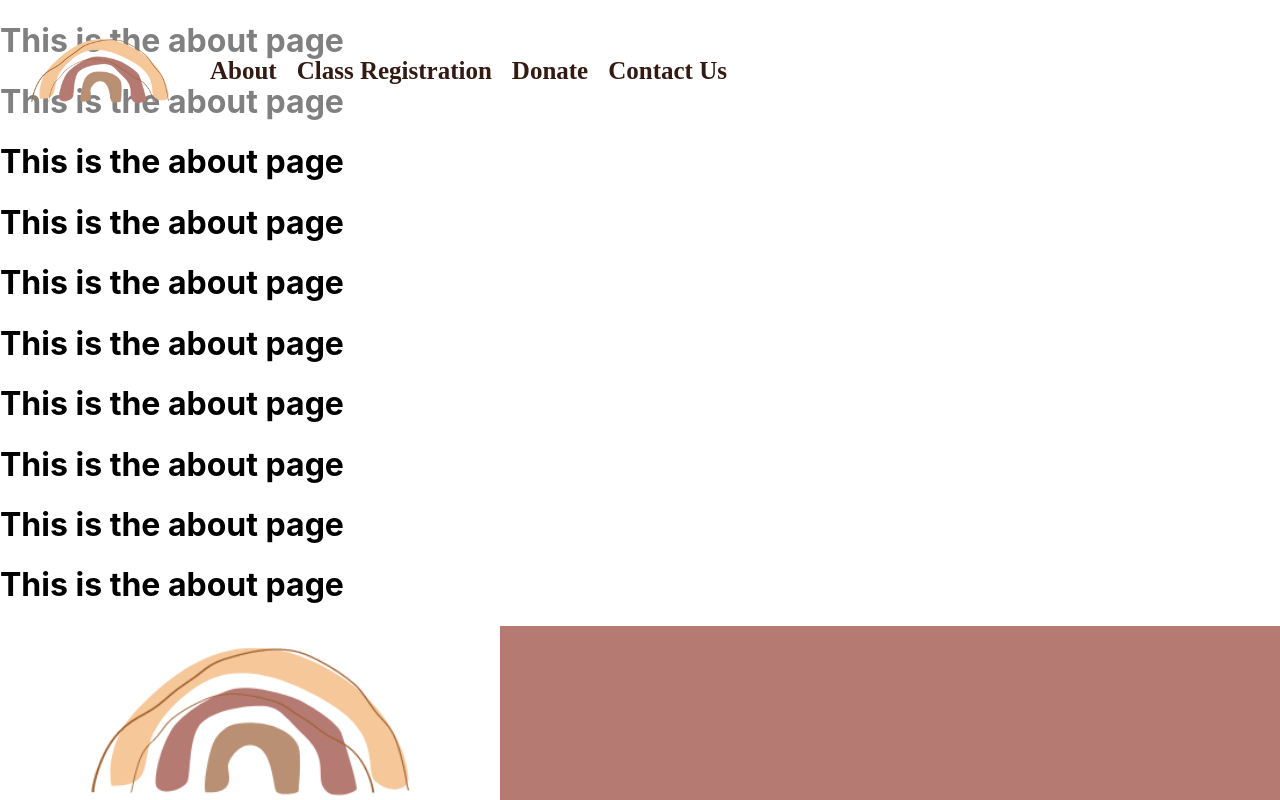
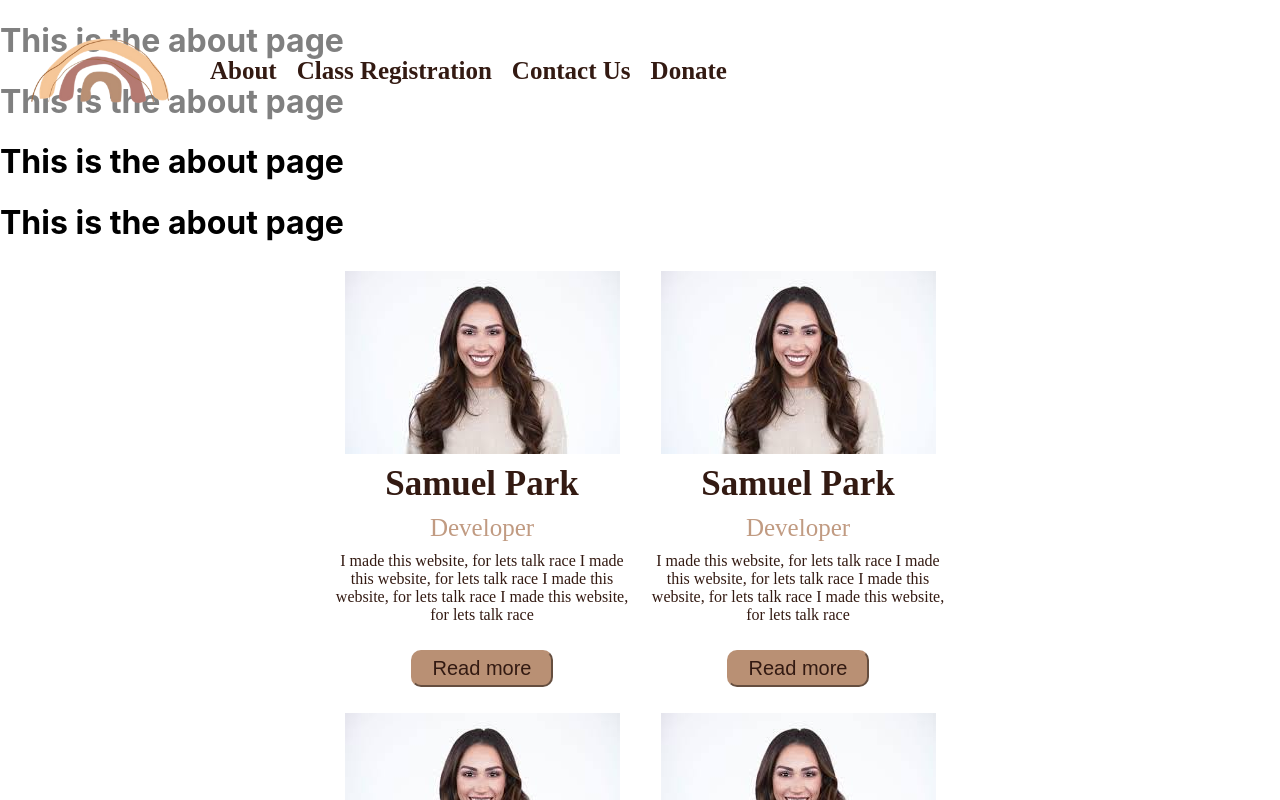
Before and after one commit to sd99park/Lets-Talk-Race-Website, a React (Create React App) app: page /About in a window 1280 px wide. Shown: the top 800 px of the page. Built offline with nearby package versions, Linux system fonts and the light colour scheme.

Commit message:
Created profiles, and profile descriptions

```diff
--- a/src/App.js
+++ b/src/App.js
@@ -2,7 +2,7 @@
 import "./App.css";
 import Header from "./components/Header";
 import MainPage from "./components/MainPage";
-import About from "./components/About";
+import About from "./components/About/About";
 import Footer from "./components/Footer";
 import Donate from "./components/Donate";
 import Register from "./components/Register";
@@ -17,9 +17,9 @@ function App() {
         <Routes>
           <Route path="/" element={<MainPage />} />
           <Route path="/About" element={<About />} />
-          <Route path="/Donate" element={<Donate />} />
           <Route path="/Registration" element={<Register />} />
           <Route path="/Contact" element={<Contact />} />
+          <Route path="/Donate" element={<Donate />} />
         </Routes>
         <Footer />
       </BrowserRouter>
--- a/src/components/About.js
+++ b/src/components/About/About.js
@@ -1,3 +1,6 @@
+import ProfilePage from "./Profiles/ProfilePage";
+import { useState } from "react";
+
 const About = () => {
   return (
     <>
@@ -5,12 +8,8 @@ const About = () => {
       <h1> This is the about page</h1>
       <h1> This is the about page</h1>
       <h1> This is the about page</h1>
-      <h1> This is the about page</h1>
-      <h1> This is the about page</h1>
-      <h1> This is the about page</h1>
-      <h1> This is the about page</h1>
-      <h1> This is the about page</h1>
-      <h1> This is the about page</h1>
+
+      <ProfilePage />
     </>
   );
 };
--- /dev/null
+++ b/src/components/About/Profiles/ProfileCard.css
@@ -0,0 +1,122 @@
+.card-container {
+  width: 300px;
+  padding: 0.5rem;
+}
+
+.card-img {
+  display: flex;
+  justify-content: center;
+  align-items: center;
+}
+
+.card-name {
+  text-align: center;
+  margin-top: 10px;
+  margin-bottom: 10px;
+  font-size: 35px;
+  font-family: "Belleza";
+  color: rgba(51 26 18);
+}
+
+.card-title {
+  margin-top: 10px;
+  margin-bottom: 10px;
+  font-family: "Montserrat";
+  color: rgba(193 155 130);
+  text-align: center;
+  font-size: 25px;
+}
+
+.card-summary {
+  color: rgba(51 26 18);
+  font-family: "Montserrat";
+  text-align: center;
+  margin-top: 10px;
+}
+
+.card-button {
+  background-color: rgba(185 144 116);
+  color: rgba(51 26 18);
+  font-size: 20px;
+  padding: 5px 20px;
+  margin: 10px 0px;
+  cursor: pointer;
+  border-radius: 10px;
+  border-color: rgba(185 144 116);
+}
+.card-button:hover {
+  background-color: rgba(181 122 113);
+  border-color: rgba(181 122 113);
+}
+
+.card-button-position {
+  display: flex;
+  justify-content: center;
+  align-items: center;
+}
+
+.centered-container {
+  padding: 1rem;
+  margin: 1rem;
+  position: relative;
+  display: flex;
+  justify-content: center;
+  align-items: center;
+  background-color: rgba(245 244 244);
+  width: 80%;
+}
+
+.full-container {
+  display: flex;
+  justify-content: center;
+  align-items: center;
+}
+
+.top-container {
+  display: flex;
+}
+.full-img {
+  padding: 1rem;
+}
+
+.full-name-title {
+  align-items: center;
+  padding-left: 2cm;
+  padding-top: 1cm;
+}
+
+.full-name {
+  text-align: center;
+  margin-top: 10px;
+  margin-bottom: 10px;
+  font-size: 35px;
+  font-family: "Belleza";
+  color: rgba(51 26 18);
+}
+
+.full-title {
+  margin-top: 10px;
+  margin-bottom: 10px;
+  font-family: "Montserrat";
+  color: rgba(193 155 130);
+  text-align: center;
+  font-size: 25px;
+}
+
+.full-button {
+  position: absolute;
+  top: 0px;
+  right: 0px;
+  font-size: 30px;
+  color: rgba(185 144 116);
+  border: none;
+  background-color: rgba(245 244 244);
+}
+
+.full-description {
+  padding: 1rem;
+  padding-bottom: 0;
+  font-family: "Montserrat";
+  font-size: 17px;
+  color: rgba(51 26 18);
+}
--- /dev/null
+++ b/src/components/About/Profiles/ProfileCard.js
@@ -0,0 +1,58 @@
+import { useState } from "react";
+import "./ProfileCard.css";
+
+const ProfileCard = ({ description, name, title, image, summary }) => {
+  const [smallProfile, setSmallProfile] = useState(true);
+
+  return (
+    <>
+      {smallProfile ? (
+        <>
+          <div className="card-container">
+            <div className="card-img">
+              <img src={image} alt="ProfilePic" />
+            </div>
+            <h2 className="card-name">{name}</h2>
+            <p className="card-title">{title}</p>
+            <p className="card-summary">{summary}</p>
+            <div className="card-button-position">
+              <button
+                className="card-button"
+                onClick={() => {
+                  setSmallProfile(false);
+                }}
+              >
+                Read more
+              </button>
+            </div>
+          </div>
+        </>
+      ) : (
+        <div className="centered-container">
+          <div>
+            <div className="full-container">
+              <div className="top-container">
+                <img src={image} alt="ProfilePic" className="full-img" />
+                <div className="full-name-title">
+                  <h2 className="full-name">{name}</h2>
+                  <p className="full-title">{title}</p>
+                </div>
+              </div>
+              <button
+                className="full-button"
+                onClick={() => {
+                  setSmallProfile(true);
+                }}
+              >
+                X
+              </button>
+            </div>
+            <p className="full-description">{description}</p>
+          </div>
+        </div>
+      )}
+    </>
+  );
+};
+
+export default ProfileCard;
--- /dev/null
+++ b/src/components/About/Profiles/ProfilePage.css
@@ -0,0 +1,13 @@
+/* .profile-container {
+  margin-left: 8cm;
+  margin-right: 8cm;
+} */
+
+.card-wrapper {
+  margin-left: 7.5cm;
+  margin-right: 7.5cm;
+  display: flex;
+  flex-wrap: wrap;
+  justify-content: center;
+  align-items: center;
+}
--- /dev/null
+++ b/src/components/About/Profiles/ProfilePage.js
@@ -0,0 +1,64 @@
+import { useState } from "react";
+import Headshot from "../../../img/Headshot.jpeg";
+import ProfileCard from "./ProfileCard";
+import "./ProfilePage.css";
+
+const ProfilePage = () => {
+  return (
+    <>
+      <div className="card-wrapper">
+        <ProfileCard
+          image={Headshot}
+          name="Samuel Park"
+          title="Developer"
+          description="Random I made this website, for lets talk race I made this website, for lets talk race I made this website, for lets talk race I made this website, for lets talk raceI made this website, for lets talk race I made this website, for lets talk race I made this website, for lets talk race I made this website, for lets talk raceI made this website, for lets talk race I made this website, for lets talk race I made this website, for lets talk race I made this website, for lets talk raceI made this website, for lets talk race I made this website, for lets talk race I made this website, for lets talk race I made this website, for lets talk race"
+          summary="I made this website, for lets talk race I made this website, for lets talk race I made this website, for lets talk race I made this website, for lets talk race"
+        />
+        <ProfileCard
+          image={Headshot}
+          name="Samuel Park"
+          title="Developer"
+          description="Random Random I made this website, for lets talk race I made this website, for lets talk race I made this website, for lets talk race I made this website, for lets talk raceI made this website, for lets talk race I made this website, for lets talk race I made this website, for lets talk race I made this website, for lets talk raceI made this website, for lets talk race I made this website, for lets talk race I made this website, for lets talk race I made this website, for lets talk raceI made this website, for lets talk race I made this website, for lets talk race I made this website, for lets talk race I made this website, for lets talk race"
+          summary="I made this website, for lets talk race I made this website, for lets talk race I made this website, for lets talk race I made this website, for lets talk race"
+        />
+        <ProfileCard
+          image={Headshot}
+          name="Samuel Park"
+          title="Developer"
+          description="Random"
+          summary="I made this website, for lets talk race I made this website, for lets talk race I made this website, for lets talk race I made this website, for lets talk race"
+        />
+        <ProfileCard
+          image={Headshot}
+          name="Samuel Park"
+          title="Developer"
+          description="Random"
+          summary="I made this website, for lets talk race I made this website, for lets talk race I made this website, for lets talk race I made this website, for lets talk race"
+        />
+        <ProfileCard
+          image={Headshot}
+          name="Samuel Park"
+          title="Developer"
+          description="Random"
+          summary="I made this website, for lets talk race I made this website, for lets talk race I made this website, for lets talk race I made this website, for lets talk race"
+        />
+        <ProfileCard
+          image={Headshot}
+          name="Samuel Park"
+          title="Developer"
+          description="Random"
+          summary="I made this website, for lets talk race I made this website, for lets talk race I made this website, for lets talk race I made this website, for lets talk race"
+        />
+        <ProfileCard
+          image={Headshot}
+          name="Samuel Park"
+          title="Developer"
+          description="Random"
+          summary="I made this website, for lets talk race I made this website, for lets talk race I made this website, for lets talk race I made this website, for lets talk race"
+        />
+      </div>
+    </>
+  );
+};
+
+export default ProfilePage;
--- a/src/components/Header.js
+++ b/src/components/Header.js
@@ -21,11 +21,11 @@ const Header = () => {
         <h2 onClick={() => navigate("/Registration")} className="links">
           Class Registration
         </h2>
+        <h2 onClick={() => navigate("/Contact")} className="links">
+          Contact Us
+        </h2>
         <h2 onClick={() => navigate("/Donate")} className="links">
           Donate
-        </h2>
-        <h2 onClick={() => navigate("/Contact")} className="links">
-          Contact Us
         </h2>
       </div>
     </>
```
Also changed, not shown: src/components/About/About.css (added), src/img/Headshot.jpeg (added).
